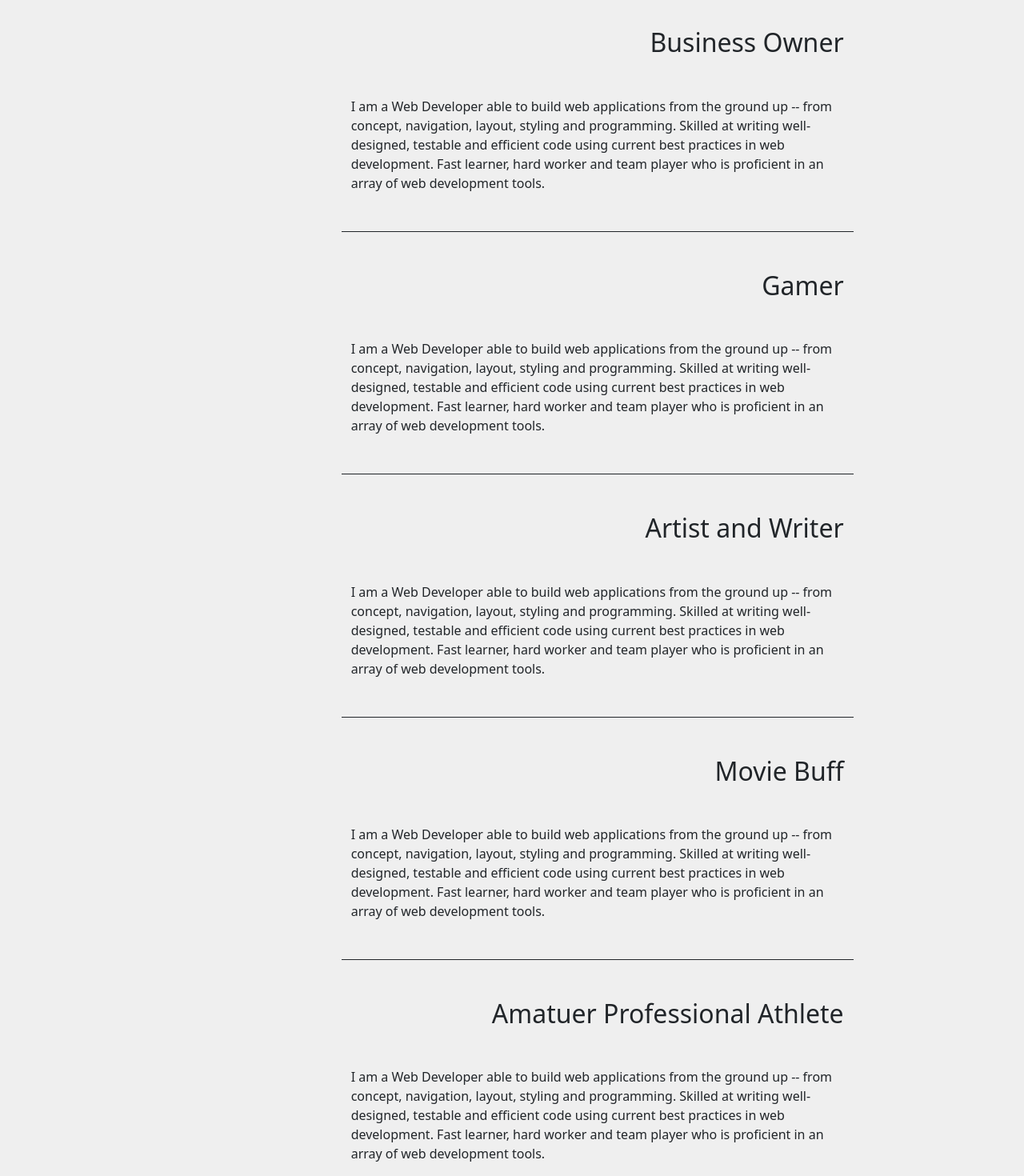
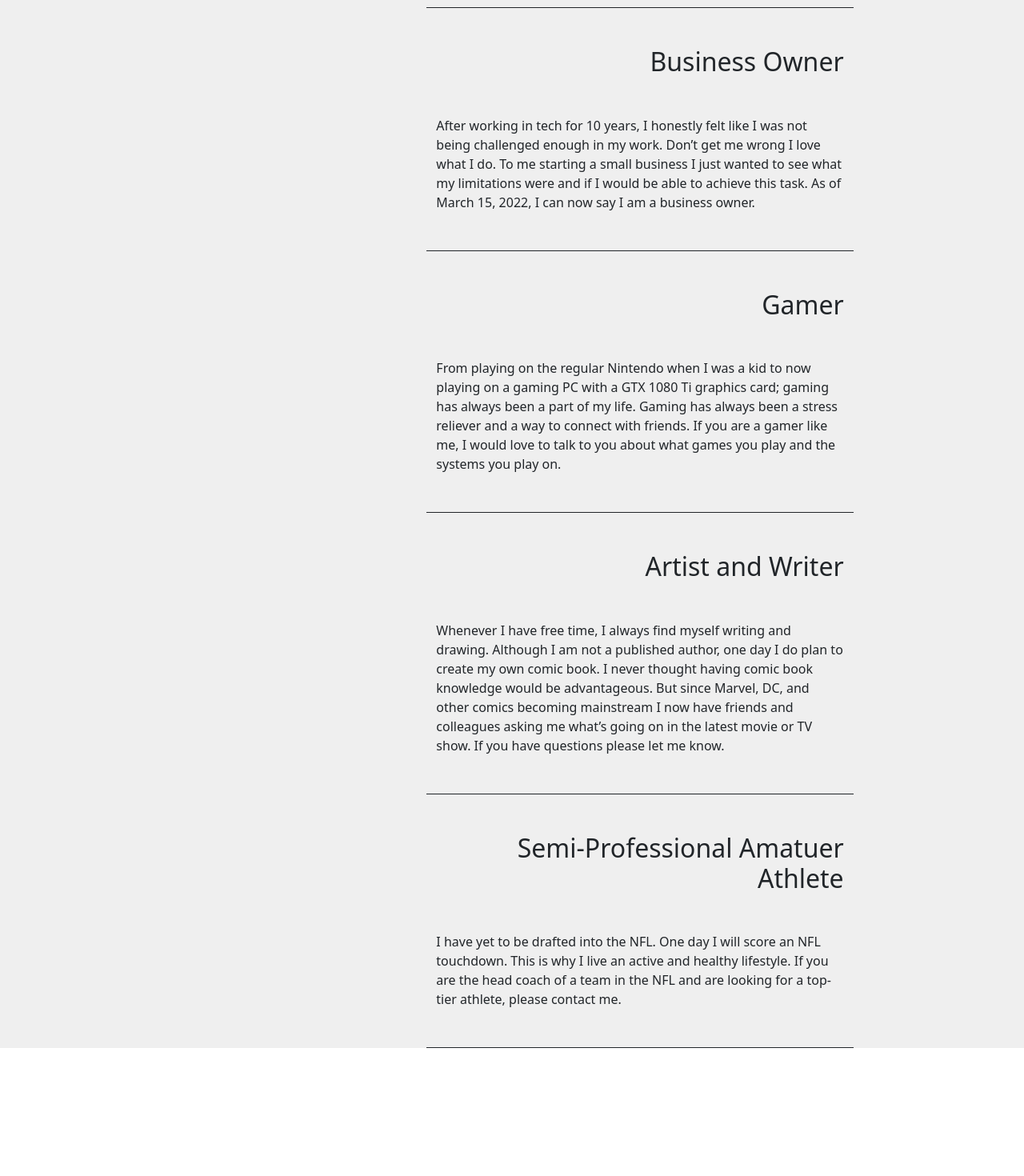
Before and after one commit to rprice000/portfolio-v2, a React (Create React App) app in the folder client/: page / in a window 1280 px wide. Shown: the part 1160-2630 px from the top of the page at 80% size. After the commit the page ends 2470 px from the top, so only its background shows below. Built offline with nearby package versions, Linux system fonts and the light colour scheme.

Commit message:
about content and spacing part 4

```diff
--- a/client/src/pages/About/About.js
+++ b/client/src/pages/About/About.js
@@ -31,7 +31,7 @@ const About = () => {
 
 {/* Test Row */}
             {/* <Row className="mt-5">
-            <Col lg="4">
+            <Col lg="5">
 
             </Col>
             <Col className="block-example border-bottom border-dark">
@@ -51,7 +51,7 @@ const About = () => {
 
 {/* Tech Nerd */}
             <Row className="mt-5">
-            <Col lg="4">
+            <Col lg="5">
                     {/* Spacing Column */}
             </Col>
             <Col className="block-example border-bottom border-dark">
@@ -71,18 +71,19 @@ const About = () => {
 
 {/* Business Owner */}
             <Row className="mt-5">
-            <Col lg="4">
+            <Col lg="5">
 
             </Col>
             <Col className="block-example border-bottom border-dark">
                     <h2 className="text-end mb-5">Business Owner</h2>
                     <p className="mb-5">
-                        I am a Web Developer able to build web applications from the ground
-                        up -- from concept, navigation, layout, styling and programming.
-                        Skilled at writing well-designed, testable and efficient code using
-                        current best practices in web development. Fast learner, hard worker
-                        and team player who is proficient in an array of web development tools.
+                        After working in tech for 10 years, I honestly felt like I was
+                        not being challenged enough in my work.  Don’t get me wrong I
+                        love what I do.  To me starting a small business I just wanted
+                        to see what my limitations were and if I would be able to achieve
+                        this task.  As of March 15, 2022, I can now say I am a business owner.
                     </p>
+                    {/* NEED TO ADD LINK TO BUSINESS WEBSITE */}
                 </Col>
                 <Col lg="2">
 
@@ -91,17 +92,17 @@ const About = () => {
 
 {/* Gaming */}
             <Row className="mt-5">
-            <Col lg="4">
+            <Col lg="5">
                     {/* Spacing Column */}
             </Col>
             <Col className="block-example border-bottom border-dark">
                     <h2 className="text-end mb-5">Gamer</h2>
                     <p className="mb-5">
-                        I am a Web Developer able to build web applications from the ground
-                        up -- from concept, navigation, layout, styling and programming.
-                        Skilled at writing well-designed, testable and efficient code using
-                        current best practices in web development. Fast learner, hard worker
-                        and team player who is proficient in an array of web development tools.
+                        From playing on the regular Nintendo when I was a kid to now playing
+                        on a gaming PC with a GTX 1080 Ti graphics card; gaming has always been
+                        a part of my life.   Gaming has always been a stress reliever and a way
+                        to connect with friends.  If you are a gamer like me, I would love to
+                        talk to you about what games you play and the systems you play on.
                     </p>
                 </Col>
                 <Col lg="2">
@@ -111,38 +112,22 @@ const About = () => {
 
 {/* Drawing and Comic Books */}
             <Row className="mt-5">
-            <Col lg="4">
+            <Col lg="5">
                     {/* Spacing Column */}
             </Col>
             <Col className="block-example border-bottom border-dark">
                     <h2 className="text-end mb-5">Artist and Writer</h2>
                     <p className="mb-5">
-                        I am a Web Developer able to build web applications from the ground
-                        up -- from concept, navigation, layout, styling and programming.
-                        Skilled at writing well-designed, testable and efficient code using
-                        current best practices in web development. Fast learner, hard worker
-                        and team player who is proficient in an array of web development tools.
+                        Whenever I have free time, I always find myself writing
+                        and drawing.  Although I am not a published author, one day
+                        I do plan to create my own comic book.  I never thought
+                        having comic book knowledge would be advantageous.  But
+                        since Marvel, DC, and other comics becoming mainstream I
+                        now have friends and colleagues asking me what’s going on
+                        in the latest movie or TV show.  If you have questions please
+                        let me know.
                     </p>
-                </Col>
-                <Col lg="2">
-                    {/* Spacing Column */}
-                </Col>
-            </Row>
-
-{/* Movies and Shows */}
-            <Row className="mt-5">
-            <Col lg="4">
-                    {/* Spacing Column */}
-            </Col>
-            <Col className="block-example border-bottom border-dark">
-                    <h2 className="text-end mb-5">Movie Buff</h2>
-                    <p className="mb-5">
-                        I am a Web Developer able to build web applications from the ground
-                        up -- from concept, navigation, layout, styling and programming.
-                        Skilled at writing well-designed, testable and efficient code using
-                        current best practices in web development. Fast learner, hard worker
-                        and team player who is proficient in an array of web development tools.
-                    </p>
+                {/* Modal or Link to pictures you have drawn */}
                 </Col>
                 <Col lg="2">
                     {/* Spacing Column */}
@@ -151,17 +136,16 @@ const About = () => {
 
 {/* Health and Fitness */}
             <Row className="mt-5">
-            <Col lg="4">
+            <Col lg="5">
                     {/* Spacing Column */}
             </Col>
             <Col className="block-example border-bottom border-dark">
-                    <h2 className="text-end mb-5">Amatuer Professional Athlete</h2>
+                    <h2 className="text-end mb-5">Semi-Professional Amatuer Athlete</h2>
                     <p className="mb-5">
-                        I am a Web Developer able to build web applications from the ground
-                        up -- from concept, navigation, layout, styling and programming.
-                        Skilled at writing well-designed, testable and efficient code using
-                        current best practices in web development. Fast learner, hard worker
-                        and team player who is proficient in an array of web development tools.
+                        I have yet to be drafted into the NFL.  One day I will score an NFL
+                        touchdown.   This is why I live an active and healthy lifestyle.
+                        If you are the head coach of a team in the NFL and are looking for a
+                        top-tier athlete, please contact me.
                     </p>
                 </Col>
                 <Col lg="2">
@@ -169,23 +153,7 @@ const About = () => {
                 </Col>
             </Row>
 
-            {/* <p>
-                I am a Web Developer able to build web applications from the ground
-                up -- from concept, navigation, layout, styling and programming.
-                Skilled at writing well-designed, testable and efficient code using
-                current best practices in web development. Fast learner, hard worker
-                and team player who is proficient in an array of web development tools.
-            </p> */}
-
-
            </Container>
-
-
-           {/* <div>
-                <img src="images/image-headshot.jpg" alt="..." id="headshot" />
-            </div> */}
-
-
 
         </div>
     )
```
